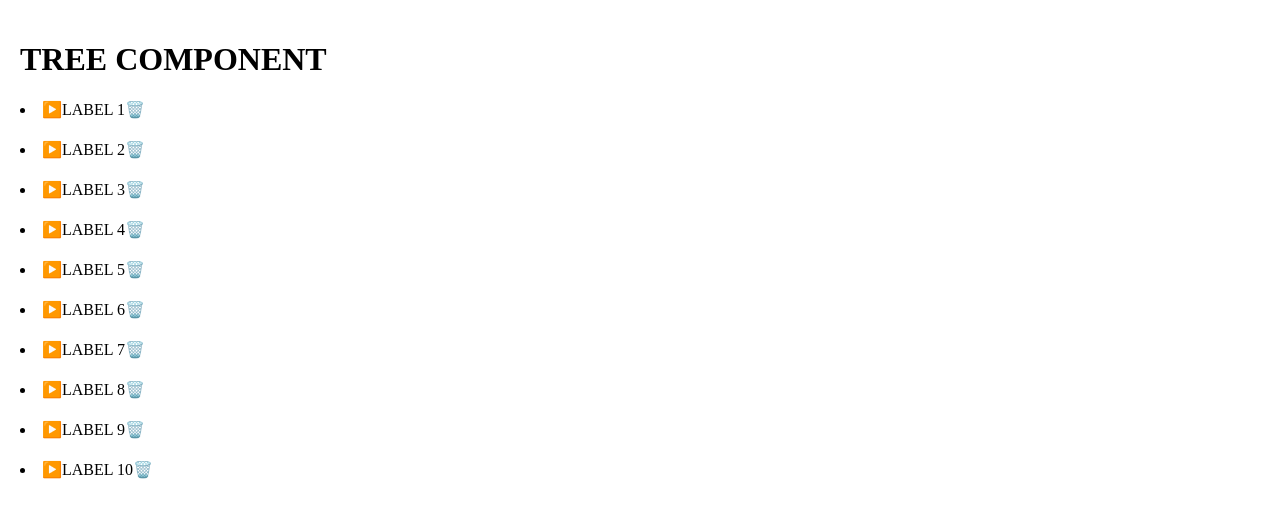
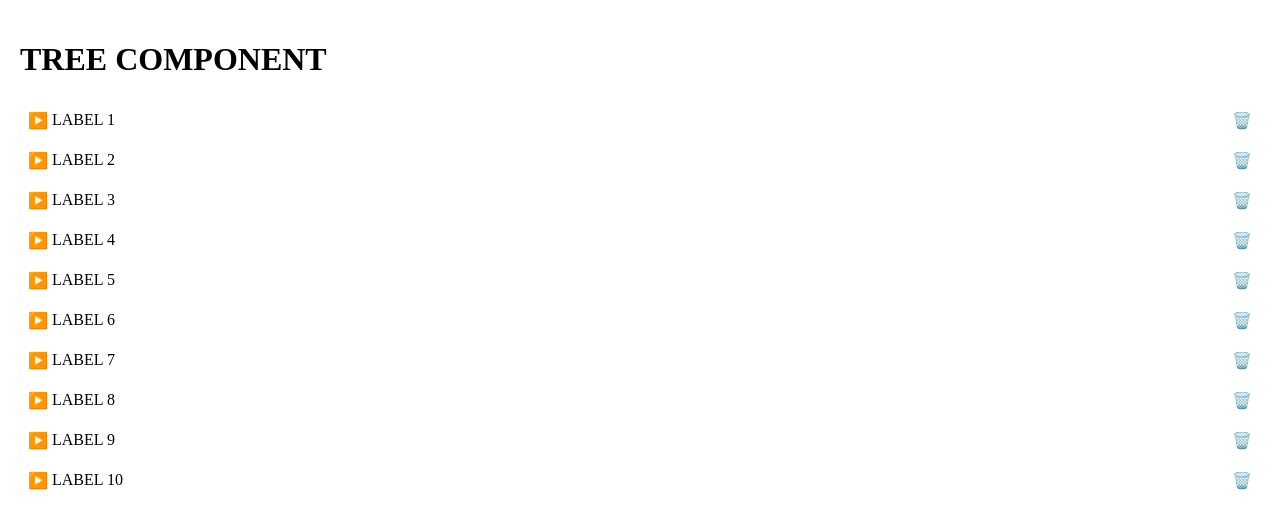
Before and after one commit to jmserrano-dev/poc-react-tree, a React (Vite) app: page / in a window 1280 px wide. Shown: the top 528 px of the page. Built offline with nearby package versions, Linux system fonts and the light colour scheme.

Commit message:
💄: Add minimal styles

```diff
--- a/package.json
+++ b/package.json
@@ -10,6 +10,7 @@
     "preview": "vite preview"
   },
   "dependencies": {
+    "classnames": "2.3.2",
     "react": "^18.2.0",
     "react-dom": "^18.2.0",
     "react-virtualized-auto-sizer": "1.0.20",
--- /dev/null
+++ b/src/features/app/components/my-tree-node.css
@@ -0,0 +1,23 @@
+.my-tree-node {
+  display: flex;
+  align-items: center;
+  gap: 4px;
+
+  height: 100%;
+
+  border-radius: 8px;
+  padding: 0 8px;
+  margin-left: calc(20px * var(--my-tree-node-level));
+}
+
+.my-tree-node:hover {
+  background-color: lightgray;
+}
+
+.my-tree-node.my-tree-node--selected {
+  background-color: lightblue;
+}
+
+.my-tree-node > .my-tree-node__label {
+  flex-grow: 1;
+}
--- a/src/features/app/components/my-tree-node.tsx
+++ b/src/features/app/components/my-tree-node.tsx
@@ -1,4 +1,7 @@
+import "./my-tree-node.css";
+
 import { TreeNodeComponent } from "../../../shared/components/tree";
+import classNames from "classnames";
 
 export type MyTreeNodeData = { myProperty: string };
 
@@ -30,19 +33,23 @@ export const MyTreeNode: TreeNodeComponent<MyTreeNodeData> = ({
   };
 
   return (
-    <li
+    <div
       {...props}
-      style={{
-        ...style,
-        paddingLeft: 20 * level,
-        backgroundColor: selected ? "lightblue" : "transparent",
-      }}
+      style={{ ...style, "--my-tree-node-level": level } as React.CSSProperties}
     >
-      {expanded && <span onClick={handleToggle}>⬇️</span>}
-      {!expanded && <span onClick={handleToggle}>▶️</span>}
-      {loading && <span>⏳</span>}
-      <span onClick={handleOnSelect}>LABEL {node.id}</span>
-      <span onClick={handleRemove}>🗑️</span>
-    </li>
+      <div
+        className={classNames("my-tree-node", {
+          "my-tree-node--selected": selected,
+        })}
+      >
+        {expanded && <span onClick={handleToggle}>⬇️</span>}
+        {!expanded && <span onClick={handleToggle}>▶️</span>}
+        {loading && <span>⏳</span>}
+        <span className="my-tree-node__label" onClick={handleOnSelect}>
+          LABEL {node.id}
+        </span>
+        <span onClick={handleRemove}>🗑️</span>
+      </div>
+    </div>
   );
 };
```
Also changed, not shown: 1 other file (tests, documents, lock files or other folders).
